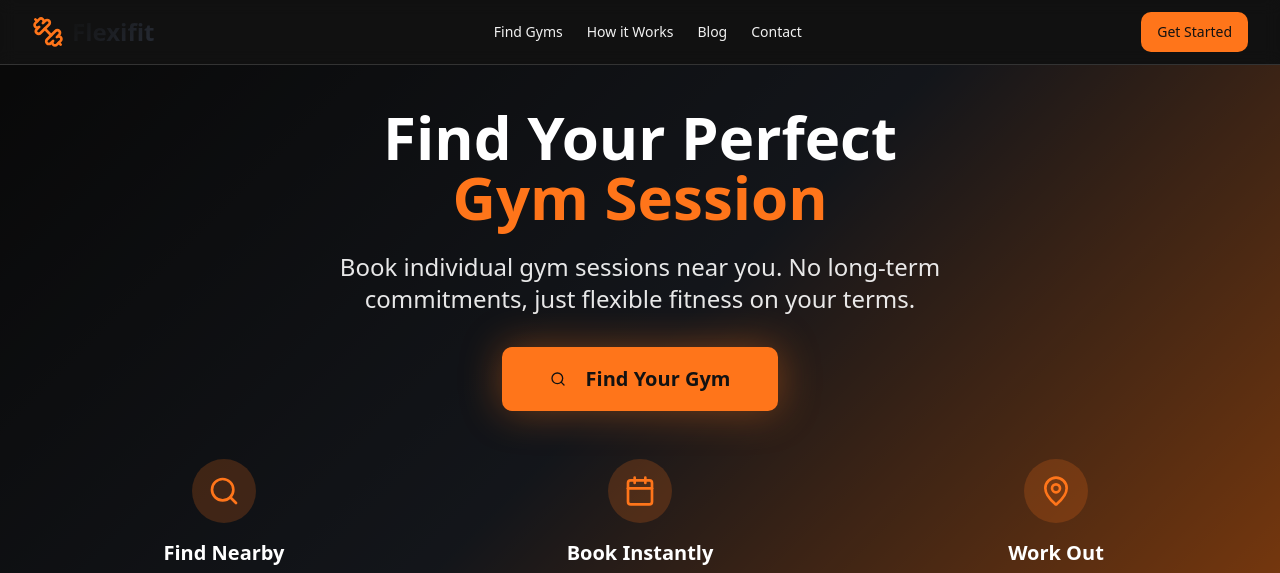
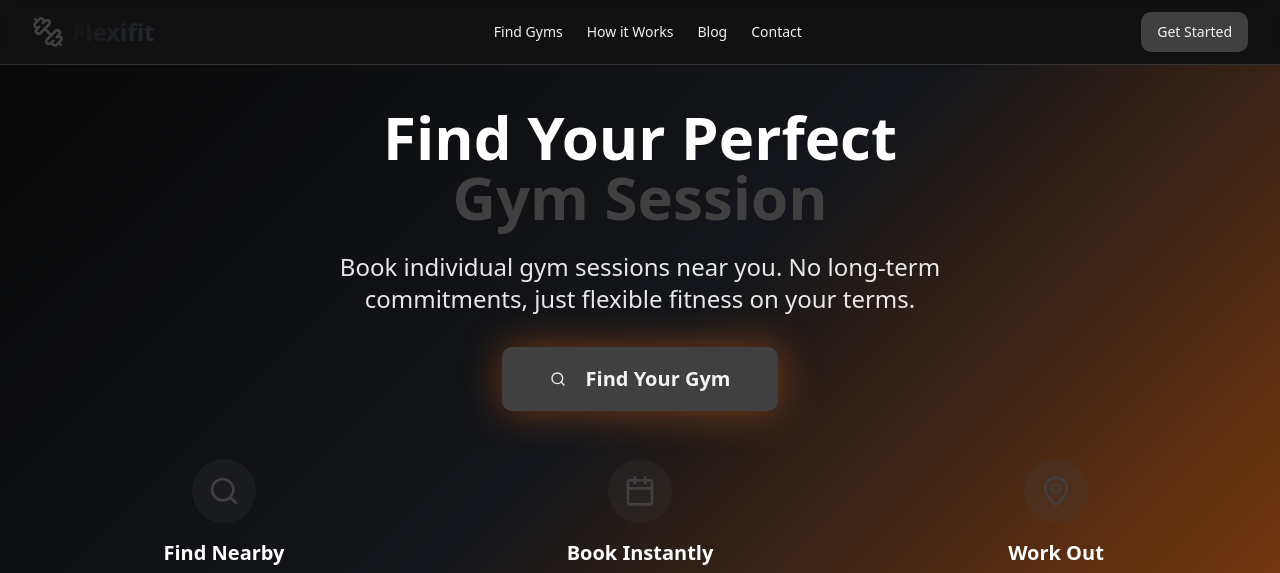
Before and after one commit to Saransh-Kala/flexifitsessional, a React (Vite) app: page / in a window 1280 px wide. Shown: the top 573 px of the page. Built offline with nearby package versions, Linux system fonts and the light colour scheme; no server answers; the database is empty; the HTML template or start-up script is replaced by a standard one.

Commit message:
Refactor button colors

```diff
--- a/src/index.css
+++ b/src/index.css
@@ -18,17 +18,17 @@ All colors MUST be HSL.
     --popover: 0 0% 10%;
     --popover-foreground: 0 0% 95%;
 
-    --primary: 24 100% 55%; /* Orange */
-    --primary-foreground: 0 0% 7%;
+    --primary: 0 0% 25%; /* Dark grey */
+    --primary-foreground: 0 0% 95%;
 
-    --secondary: 220 16% 18%; /* Dark charcoal */
-    --secondary-foreground: 0 0% 95%;
+    --secondary: 0 0% 20%; /* Darker grey */
+    --secondary-foreground: 0 0% 85%;
 
     --muted: 0 0% 15%;
     --muted-foreground: 0 0% 65%;
 
-    --accent: 24 100% 55%; /* Orange */
-    --accent-foreground: 0 0% 7%;
+    --accent: 0 0% 30%; /* Medium grey */
+    --accent-foreground: 0 0% 95%;
 
     --destructive: 0 84% 60%;
     --destructive-foreground: 0 0% 98%;
```
